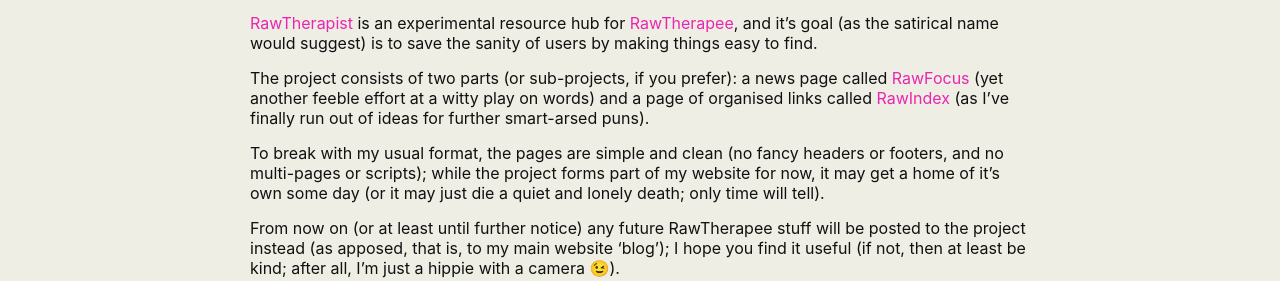
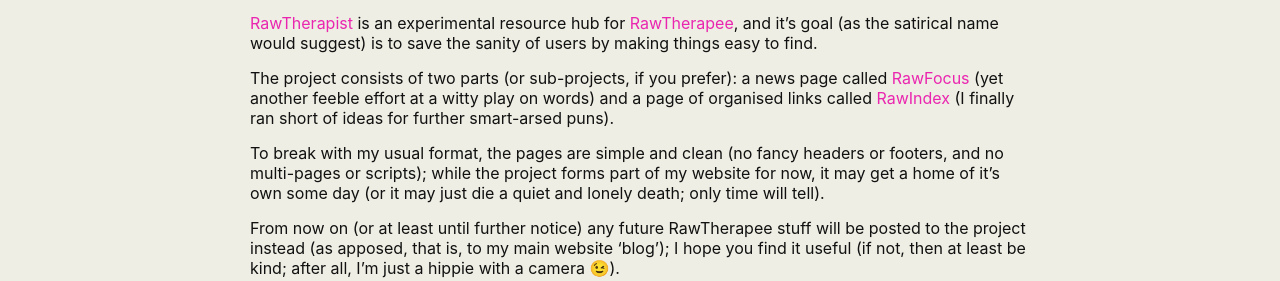
Before and after one commit to martbetz/martbetz.github.io, a Jekyll site: the page built from _posts/2024-02-20-rawtherapist.md, in a window 1280 px wide. Shown: the part 277-558 px from the top of the page. Built offline with Jekyll 4.4.1, drawn with Linux system fonts in a browser that asks for light colours.

Commit message:
Update 2024-02-20-rawtherapist.md

```diff
--- a/_posts/2024-02-20-rawtherapist.md
+++ b/_posts/2024-02-20-rawtherapist.md
@@ -9,7 +9,7 @@
 
 [RawTherapist](https://martbetz.github.io/WIP/homepage.html) is an experimental resource hub for [RawTherapee](https://rawtherapee.com), and it's goal (as the satirical name would suggest) is to save the sanity of users by making things easy to find.
 
-The project consists of two parts (or sub-projects, if you prefer): a news page called [RawFocus](https://martbetz.github.io/WIP/rawfocus.html) (yet another feeble effort at a witty play on words) and a page of organised links called [RawIndex](https://martbetz.github.io/WIP/rawfocus.html) (as I've finally run out of ideas for further smart-arsed puns).
+The project consists of two parts (or sub-projects, if you prefer): a news page called [RawFocus](https://martbetz.github.io/WIP/rawfocus.html) (yet another feeble effort at a witty play on words) and a page of organised links called [RawIndex](https://martbetz.github.io/WIP/rawfocus.html) (I finally ran short of ideas for further smart-arsed puns).
 
 To break with my usual format, the pages are simple and clean (no fancy headers or footers, and no multi-pages or scripts); while the project forms part of my website for now, it may get a home of it's own some day (or it may just die a quiet and lonely death; only time will tell).
 
```
